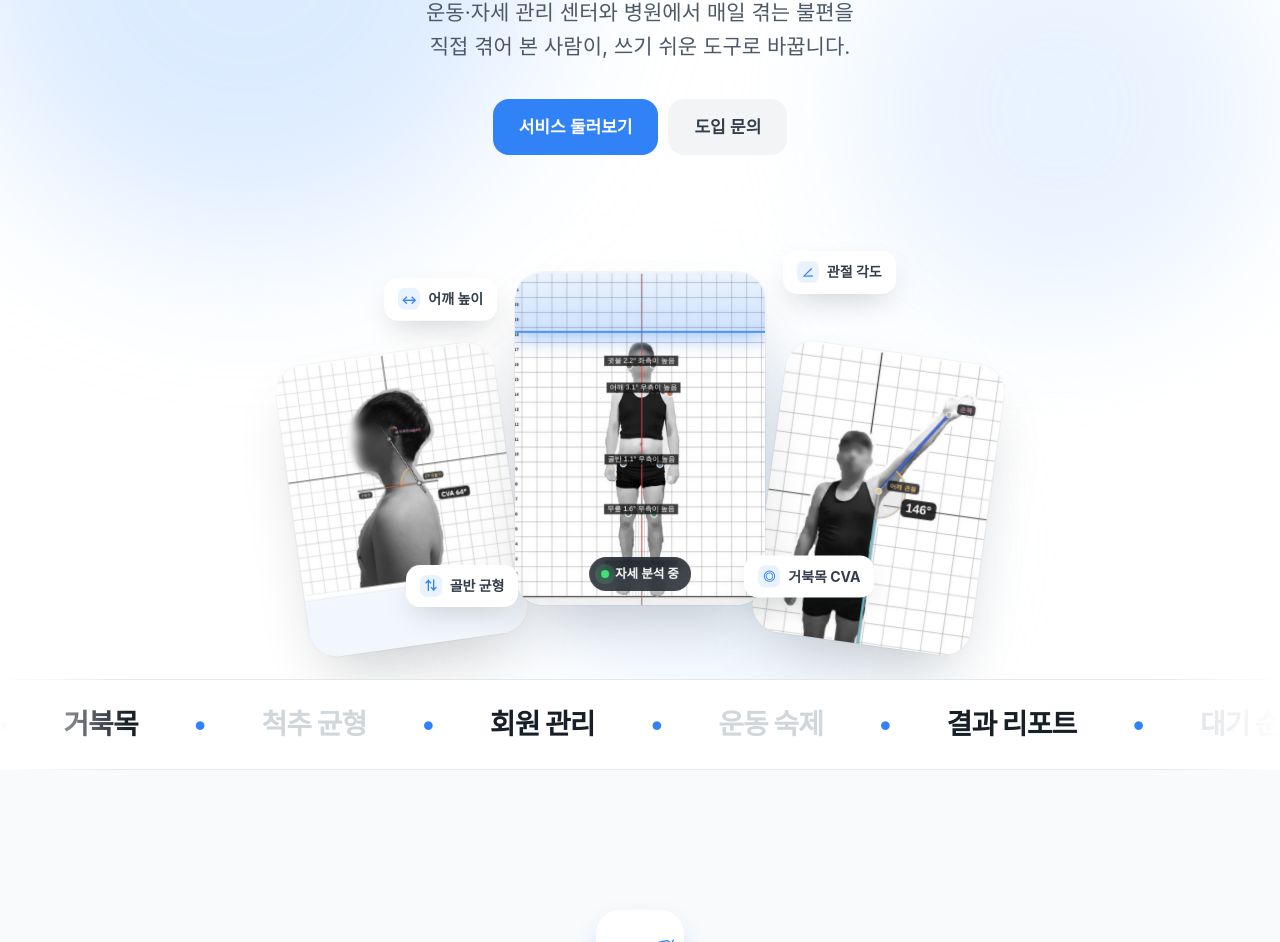
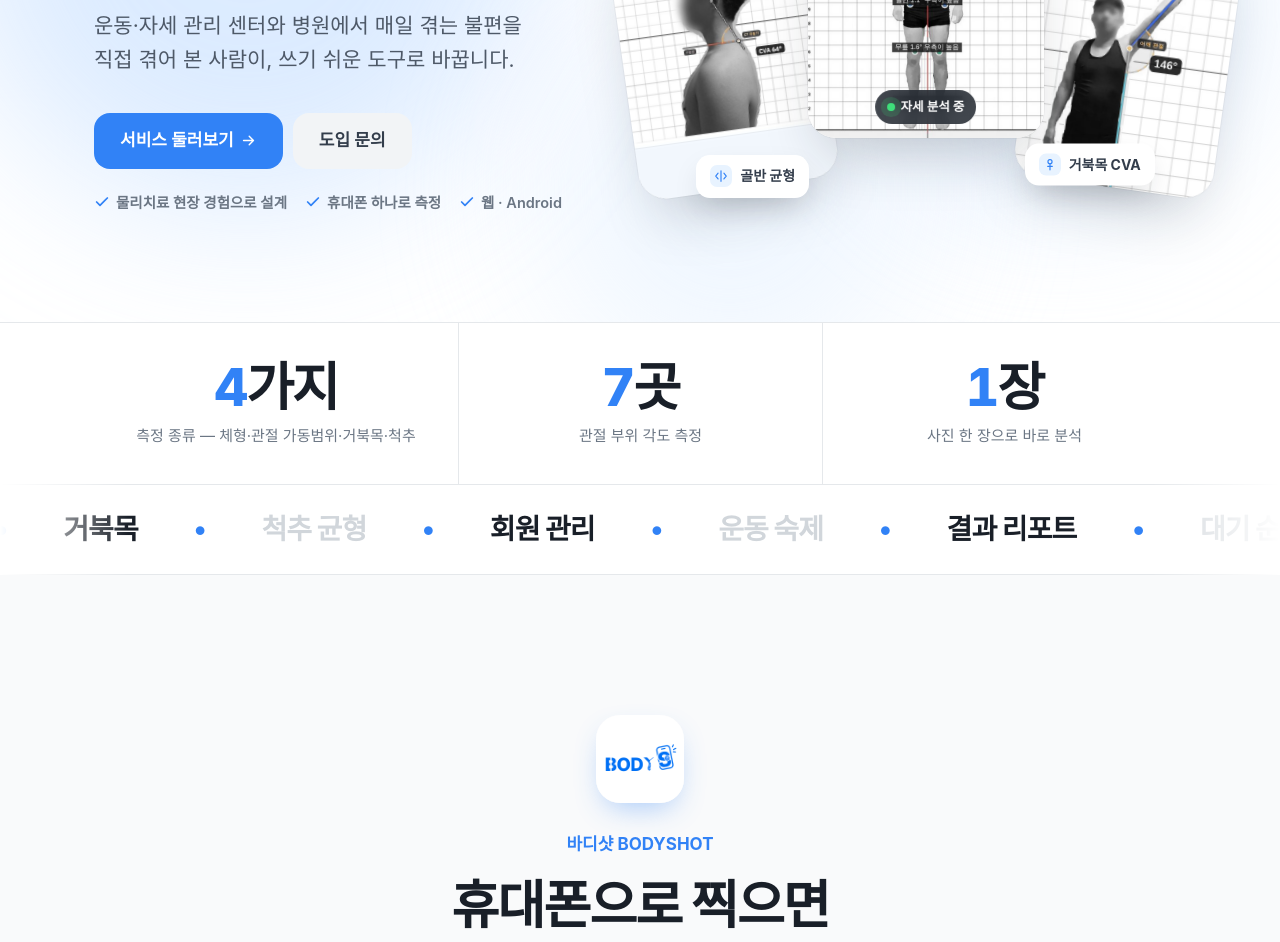
Before and after one commit to ayoajeyo/ayocoding-site, a plain HTML site: page index.html in a window 1280 px wide. Shown: the part 478-1420 px from the top of the page. Drawn offline with Linux system fonts and the light colour scheme; a web font is replaced by a local one.

Commit message:
레퍼런스 반영: PC 첫 화면 2단·신뢰 문구·선 아이콘·숫자 띠·마우스 기울기, DESIGN.md 추가

```diff
--- a/index.html
+++ b/index.html
@@ -104,7 +104,7 @@
   /* about */
   .quote{font-size:clamp(24px,3.4vw,38px);line-height:1.5;letter-spacing:-.03em;font-weight:700;max-width:860px;margin:0 auto}
   .quote em{font-style:normal;color:var(--blue)}
-  .note{margin-top:28px;font-size:15px;color:var(--g500)}
+  .note{margin-top:28px;font-size:15px;color:var(--g600)}
 
   /* cta */
   .ctaband{padding:0 0 140px}
@@ -122,10 +122,10 @@
   footer .col a:hover{color:var(--g900)}
   footer .cols{display:flex;gap:56px;flex-wrap:wrap}
   footer dl{display:grid;grid-template-columns:auto 1fr;gap:6px 18px;line-height:1.6}
-  footer dt{color:var(--g500)}
+  footer dt{color:var(--g600)}
   footer dd{color:var(--g700)}
-  footer .en{margin-top:20px;font-size:13px;color:var(--g500);line-height:1.7}
-  footer .copy{margin-top:16px;font-size:13px;color:var(--g500)}
+  footer .en{margin-top:20px;font-size:13px;color:var(--g600);line-height:1.7}
+  footer .copy{margin-top:16px;font-size:13px;color:var(--g600)}
 
   /* reveal */
   .rv{opacity:0;transform:translateY(40px);transition:opacity .9s cubic-bezier(.2,.7,.2,1),transform .9s cubic-bezier(.2,.7,.2,1)}
@@ -203,7 +203,7 @@
   .steps li{display:flex;gap:16px;align-items:flex-start;padding:22px 22px;border-radius:20px;background:#fff;transition:box-shadow .4s,transform .6s,opacity .9s}
   .steps li .n{flex:none;width:36px;height:36px;border-radius:12px;background:var(--g100);color:var(--g500);display:grid;place-items:center;font-weight:800;transition:background .4s,color .4s}
   .steps li h3{font-size:19px;letter-spacing:-.02em;color:var(--g500);transition:color .4s}
-  .steps li p{font-size:15.5px;color:var(--g500);margin-top:2px}
+  .steps li p{font-size:15.5px;color:var(--g600);margin-top:2px}
   .steps li.on{box-shadow:0 16px 40px -18px rgba(49,130,246,.45);transform:translateX(6px)}
   .steps li.on .n{background:var(--blue);color:#fff}
   .steps li.on h3{color:var(--g900)}
@@ -278,6 +278,49 @@
   }
   @media (prefers-reduced-motion:reduce){
     *,*::before,*::after{animation:none!important}
+    .tilt{transform:none!important}
+  }
+
+  /* ===== 레퍼런스 반영 (11-08): PC 히어로 2단 · 신뢰 문구 · 선 아이콘 · 숫자 띠 · 3D 기울기 ===== */
+  .ico{width:1em;height:1em;fill:none;stroke:currentColor;stroke-width:2;stroke-linecap:round;stroke-linejoin:round;flex:none}
+  .btn .arr{margin-left:6px;transition:transform .2s}
+  .btn:hover .arr{transform:translateX(4px)}
+  .trust{list-style:none;display:flex;flex-wrap:wrap;justify-content:center;gap:8px 18px;margin-top:22px;font-size:14.5px;font-weight:600;color:var(--g600)}
+  .trust li{display:flex;align-items:center;gap:6px}
+  .trust .ico{color:var(--blue);font-size:16px;stroke-width:2.6}
+  .chip b .ico{font-size:14px}
+  .card b .ico{font-size:22px}
+  .stats{border-top:1px solid var(--g200);background:#fff}
+  .stats .wrap{display:grid;grid-template-columns:repeat(3,1fr)}
+  .stat{padding:36px 20px;text-align:center}
+  .stat + .stat{border-left:1px solid var(--g200)}
+  .stat strong{display:block;font-size:clamp(34px,4.4vw,52px);font-weight:800;letter-spacing:-.04em;line-height:1.1;color:var(--g900)}
+  .stat strong span{color:var(--blue);font-variant-numeric:tabular-nums}
+  .stat>span{display:block;margin-top:8px;font-size:15px;color:var(--g600)}
+  .tilt{transition:transform .25s ease-out,opacity .9s cubic-bezier(.2,.7,.2,1);transform-style:preserve-3d;will-change:transform}
+  @media(min-width:1000px){
+    .hero{text-align:left}
+    .hgrid{display:grid;grid-template-columns:1.05fr 1fr;gap:24px;align-items:center;width:100%}
+    .hero p{margin-left:0}
+    .hero .btns,.trust{justify-content:flex-start}
+    .hero h1{font-size:clamp(44px,4.9vw,66px)}
+    .fan{margin:0;width:100%;height:520px}
+    .fan .slot{width:200px}
+    .fan .slot:nth-child(2){width:236px}
+    .fan .slot:nth-child(1){transform:translateX(-150%) rotate(-8deg) translateY(-20px)}
+    .fan .slot:nth-child(3){transform:translateX(50%) rotate(8deg) translateY(-20px)}
+    .fan .slot:nth-child(2){transform:translateX(-50%) translateY(-60px)}
+  }
+  .btn{white-space:nowrap}
+  @media(max-width:700px){
+    .stats .wrap{padding:0}
+    .stat{padding:22px 6px}
+    .stat strong{font-size:30px}
+    .stat>span{font-size:12.5px;margin-top:4px}
+    .stat .long{display:none}
+    .hero .btns .btn .arr{display:none}
+  }
+  @media (prefers-reduced-motion:reduce){.tilt{transform:none!important}
     .stage .dot{transform:scale(1)}.stage .bone,.stage .arc{stroke-dashoffset:0}.stage .ref,.stage .lab,.stage .wedge{opacity:1}
   }
 </style>
@@ -296,23 +339,36 @@
 <main>
 <div class="hero">
   <div class="blobs" aria-hidden="true"><i class="blob b1"></i><i class="blob b2"></i><i class="blob b3"></i></div>
-  <div class="wrap">
+  <div class="wrap hgrid">
+  <div class="htxt">
   <span class="eyebrow rv">현직 물리치료사가 만드는 앱</span>
   <h1 class="rv d1">현장을 아는 사람이<br>현장에서 쓰는 앱을<br><em>만듭니다</em></h1>
   <p class="rv d2">운동·자세 관리 센터와 병원에서 매일 겪는 불편을 <br>직접 겪어 본 사람이, 쓰기 쉬운 도구로 바꿉니다.</p>
   <div class="btns rv d3">
-    <a class="btn p" href="#bodyshot">서비스 둘러보기</a>
+    <a class="btn p" href="#bodyshot">서비스 둘러보기 <svg class="ico arr" viewBox="0 0 24 24"><path d="M5 12h14M13 6l6 6-6 6"/></svg></a>
     <a class="btn s" href="#contact">도입 문의</a>
+  </div>
+  <ul class="trust rv d3">
+    <li><svg class="ico" viewBox="0 0 24 24"><path d="M20 6 9 17l-5-5"/></svg>물리치료 현장 경험으로 설계</li>
+    <li><svg class="ico" viewBox="0 0 24 24"><path d="M20 6 9 17l-5-5"/></svg>휴대폰 하나로 측정</li>
+    <li><svg class="ico" viewBox="0 0 24 24"><path d="M20 6 9 17l-5-5"/></svg>웹 · Android</li>
+  </ul>
   </div>
   <div class="fan rv d3" id="fan" aria-hidden="true">
     <div class="slot"><div class="ph"><img src="img/shot-05-fhp.jpg" alt=""></div></div>
     <div class="slot"><div class="ph"><img src="img/shot-01-body-front.jpg" alt=""><span class="scan"></span><span class="status"><i></i><span id="stxt">자세 분석 중</span></span></div></div>
     <div class="slot"><div class="ph"><img src="img/shot-03-rom.jpg" alt=""></div></div>
-    <span class="chip c1"><b>↔</b>어깨 높이</span>
-    <span class="chip c2"><b>∠</b>관절 각도</span>
-    <span class="chip c3"><b>◎</b>거북목 CVA</span>
-    <span class="chip c4"><b>⇅</b>골반 균형</span>
+    <span class="chip c1"><b><svg class="ico" viewBox="0 0 24 24"><path d="M3 12h18M7 8l-4 4 4 4M17 8l4 4-4 4"/></svg></b>어깨 높이</span>
+    <span class="chip c2"><b><svg class="ico" viewBox="0 0 24 24"><path d="M4 20h16M4 20 16 6"/><path d="M10 20a6 6 0 0 0-1.8-4.3"/></svg></b>관절 각도</span>
+    <span class="chip c3"><b><svg class="ico" viewBox="0 0 24 24"><circle cx="12" cy="7" r="3.5"/><path d="M12 10.5V21M8 15h8"/></svg></b>거북목 CVA</span>
+    <span class="chip c4"><b><svg class="ico" viewBox="0 0 24 24"><path d="M12 3v18M7 7l-4 5 4 5M17 7l4 5-4 5"/></svg></b>골반 균형</span>
   </div>
+</div></div>
+
+<div class="stats"><div class="wrap">
+  <div class="stat rv"><strong><span data-count="4">4</span>가지</strong><span>측정 종류<b class="long" style="font-weight:400"> — 체형·관절 가동범위·거북목·척추</b></span></div>
+  <div class="stat rv d1"><strong><span data-count="7">7</span>곳</strong><span>관절 부위<b class="long" style="font-weight:400"> 각도 측정</b></span></div>
+  <div class="stat rv d2"><strong><span data-count="1">1</span>장</strong><span>사진 한 장<b class="long" style="font-weight:400">으로 바로 분석</b></span></div>
 </div></div>
 
 <div class="marquee" aria-hidden="true"><div class="track">
@@ -418,9 +474,9 @@
   <h2 class="rv d1">병원 직원이 함께 쓰는<br>업무 앱</h2>
   <p class="desc rv d2">외래 대기 순서 안내부터 입원환자·예약 관리, 직원 메신저와 공지까지. <br>휴대폰과 PC 어디서나 웹으로 써요.</p>
   <div class="cards">
-    <div class="card rv"><b>⏱</b><h3>외래 대기 순서 안내</h3><p>외래 대기 순서를 직원이 함께 보며 안내해요.</p></div>
-    <div class="card rv d1"><b>🛏</b><h3>입원환자·예약 관리</h3><p>입원환자와 예약을 한곳에서 관리해요.</p></div>
-    <div class="card rv d2"><b>💬</b><h3>직원 메신저·공지</h3><p>직원끼리 메시지와 공지를 주고받아요.</p></div>
+    <div class="card rv"><b><svg class="ico" viewBox="0 0 24 24"><circle cx="12" cy="13" r="8"/><path d="M12 9v4l2.5 2.5M9 2h6"/></svg></b><h3>외래 대기 순서 안내</h3><p>외래 대기 순서를 직원이 함께 보며 안내해요.</p></div>
+    <div class="card rv d1"><b><svg class="ico" viewBox="0 0 24 24"><rect x="3" y="4" width="18" height="17" rx="3"/><path d="M3 9h18M8 2v4M16 2v4M8 14h3M8 17h6"/></svg></b><h3>입원환자·예약 관리</h3><p>입원환자와 예약을 한곳에서 관리해요.</p></div>
+    <div class="card rv d2"><b><svg class="ico" viewBox="0 0 24 24"><path d="M21 12a8 8 0 0 1-11.6 7.1L4 20l1-4.6A8 8 0 1 1 21 12z"/><path d="M8.5 12h.01M12 12h.01M15.5 12h.01"/></svg></b><h3>직원 메신저·공지</h3><p>직원끼리 메시지와 공지를 주고받아요.</p></div>
   </div>
   <p class="desc rv" style="font-size:16px;margin-top:32px">환자 정보는 로그인한 직원만 볼 수 있고, 열람 기록이 남아요.</p>
   <div class="btns rv"><a class="btn w" href="https://medicallinkapp.co.kr">메디컬링크 열기</a></div>
@@ -521,6 +577,29 @@
     })},{threshold:.35}).observe(stage);
     steps.forEach(function(l,i){l.style.cursor='pointer';l.addEventListener('click',function(){clearTimeout(timer);go(i+1);timer=setTimeout(loop,4000)})});
   })();
+
+  /* 숫자 올라가기 · 마우스 따라 살짝 기울기(PC) */
+  (function(){
+    var reduce=matchMedia('(prefers-reduced-motion: reduce)').matches;
+    var nums=document.querySelectorAll('[data-count]');
+    if(!reduce&&'IntersectionObserver' in window){
+      var io=new IntersectionObserver(function(es){es.forEach(function(e){
+        if(!e.isIntersecting)return;io.unobserve(e.target);
+        var el=e.target,end=+el.dataset.count,t0=performance.now(),dur=900;
+        (function step(t){var k=Math.min((t-t0)/dur,1);el.textContent=Math.round(end*(1-Math.pow(1-k,3)));if(k<1)requestAnimationFrame(step)})(t0);
+      })},{threshold:.6});
+      nums.forEach(function(n){n.textContent='0';io.observe(n)});
+    }
+    if(reduce||!matchMedia('(hover:hover) and (pointer:fine)').matches)return;
+    document.querySelectorAll('#fan,.feat .vis,.stage').forEach(function(el){
+      el.classList.add('tilt');
+      el.addEventListener('mousemove',function(ev){
+        var r=el.getBoundingClientRect(),x=(ev.clientX-r.left)/r.width-.5,y=(ev.clientY-r.top)/r.height-.5;
+        el.style.transform='perspective(1000px) rotateY('+(x*10).toFixed(2)+'deg) rotateX('+(-y*8).toFixed(2)+'deg)';
+      });
+      el.addEventListener('mouseleave',function(){el.style.transform=''});
+    });
+  })();
 </script>
 </body>
 </html>
```
Also changed, not shown: 1 other file.
